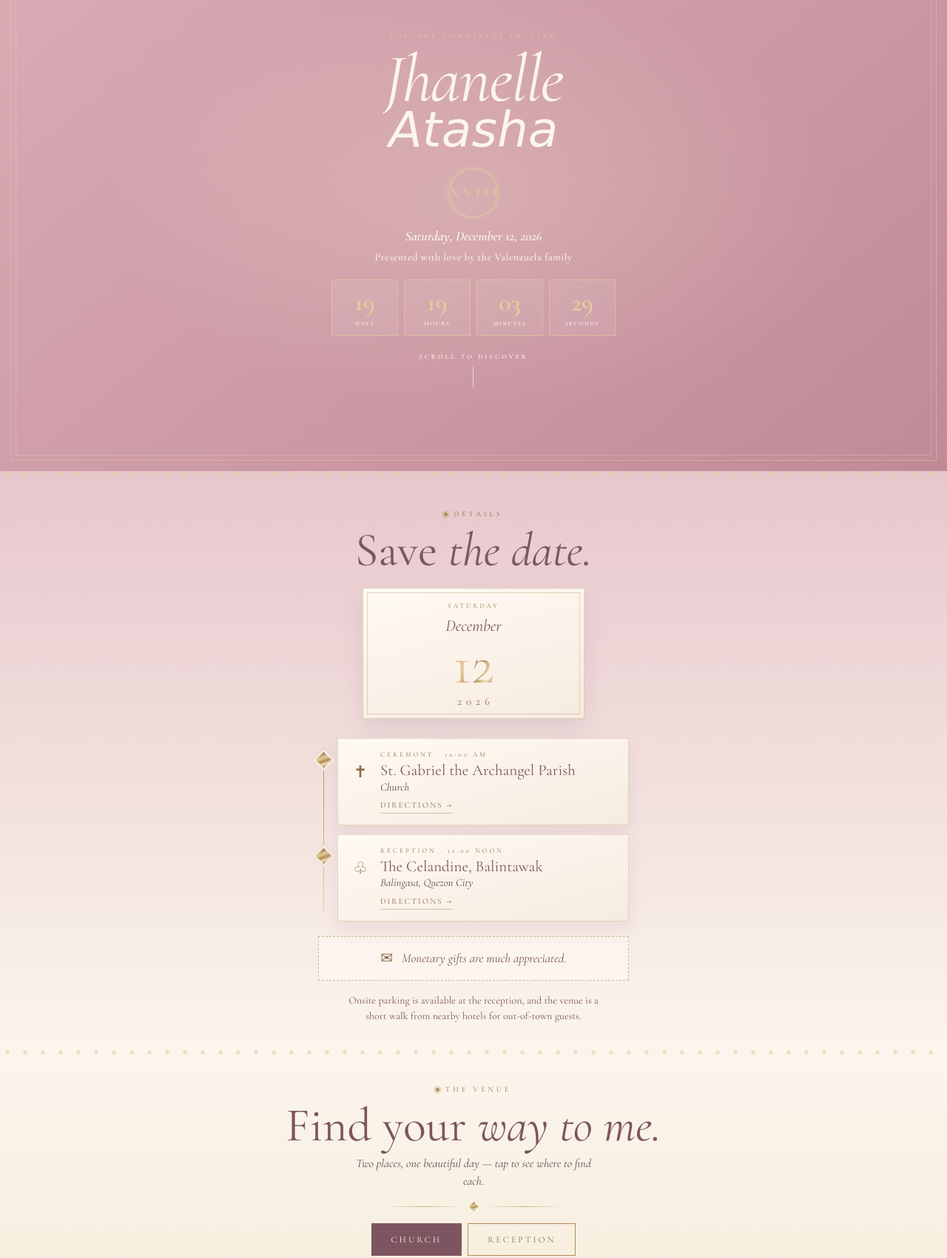
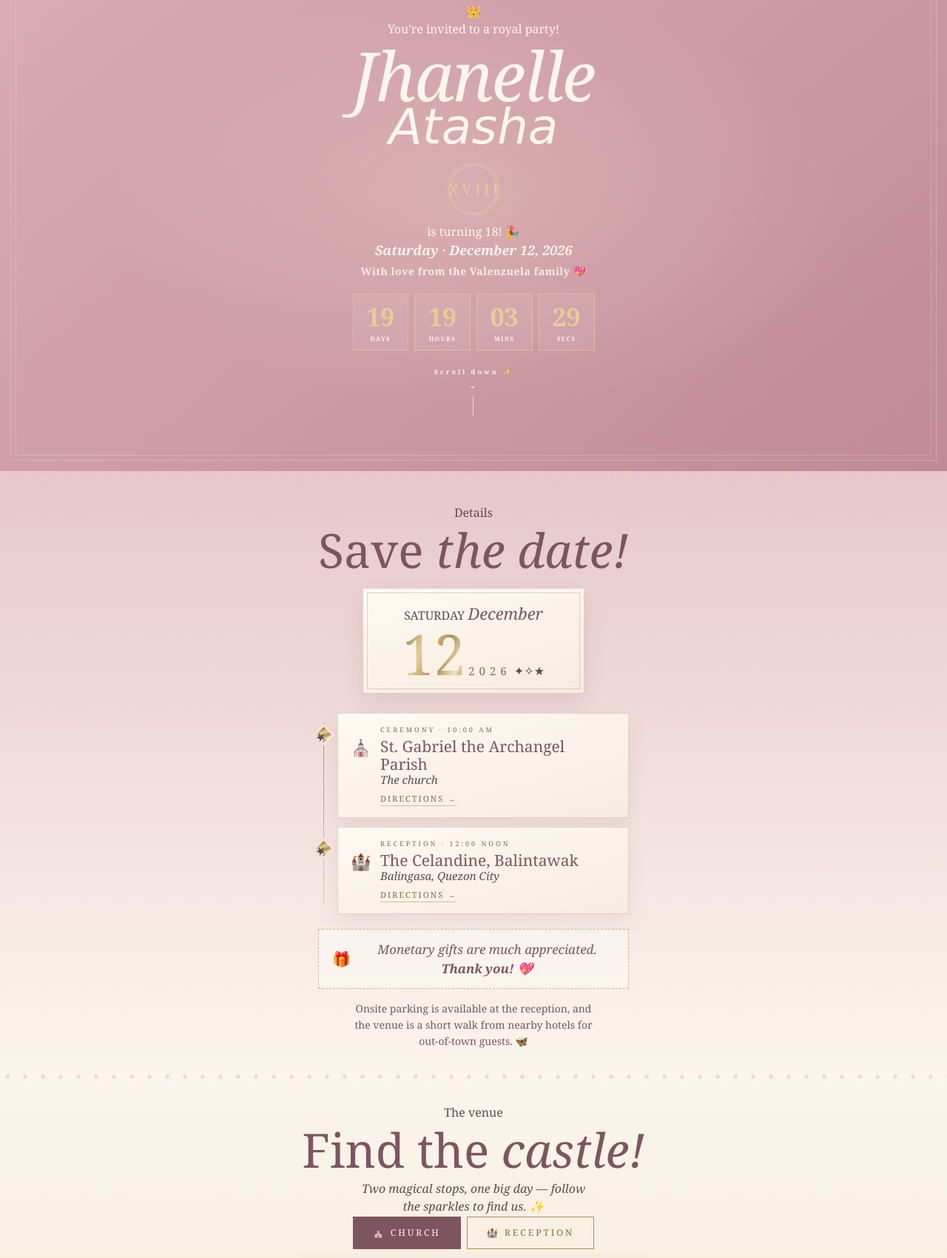
Before and after one commit to valseaaaaan-star/Hera-s-First-birthday, a plain HTML site: page index.html in a window 1280 px wide. Shown: the part 99-1800 px from the top of the page at 74% size. Drawn offline with nearby package versions, Linux system fonts and the light colour scheme; a web font is replaced by a local one.

Commit message:
Update index.html

```diff
--- a/index.html
+++ b/index.html
@@ -3,13 +3,13 @@
 <head>
 <meta charset="UTF-8">
 <meta name="viewport" content="width=device-width, initial-scale=1, viewport-fit=cover">
-<meta name="theme-color" content="#875b67">
-<meta name="description" content="Jhanelle Atasha — XVIII · December 12, 2026">
+<meta name="theme-color" content="#ff8fbf">
+<meta name="description" content="Jhanelle Atasha is turning 18! · December 12, 2026">
 <title>Jhanelle Atasha — XVIII</title>
 
 <link rel="preconnect" href="https://fonts.googleapis.com">
 <link rel="preconnect" href="https://fonts.gstatic.com" crossorigin>
-<link href="https://fonts.googleapis.com/css2?family=Cormorant+Garamond:ital,wght@0,400;0,600;1,400;1,600&family=Italianno&display=swap" rel="stylesheet">
+<link href="https://fonts.googleapis.com/css2?family=Fredoka:wght@400;500;600;700&family=Pacifico&display=swap" rel="stylesheet">
 
 <link rel="stylesheet" href="style.css">
 </head>
@@ -17,60 +17,67 @@
 <script>document.documentElement.classList.add('js');</script>
 
 <!-- ============ HERO ============ -->
-<section class="hero">
-  <p class="lbl">You are cordially invited</p>
+<section class="hero" id="hero">
+  <div class="clouds" aria-hidden="true"><span></span><span></span><span></span></div>
+  <div class="sparkles" id="sparkles" aria-hidden="true"></div>
+
+  <div class="hero-inner">
+    <div class="crown" aria-hidden="true">👑</div>
+    <p class="pill">You're invited to a royal party!</p>
+
     <h1>Jhanelle <em>Atasha</em></h1>
-  <div class="age">XVIII</div>
-  <p class="date">Saturday, December 12, 2026</p>
-  <p class="host">Presented with love by the Valenzuela family</p>
+
+    <div class="age" aria-label="Eighteen"><span>XVIII</span></div>
+    <p class="turning">is turning 18! 🎉</p>
+
+    <p class="date">Saturday · December 12, 2026</p>
+    <p class="host">With love from the Valenzuela family 💖</p>
 
     <div class="count" aria-label="Countdown">
-    <div class="cb"><b id="d">00</b><small>DAYS</small></div>
-    <div class="cb"><b id="h">00</b><small>HOURS</small></div>
-    <div class="cb"><b id="m">00</b><small>MINUTES</small></div>
-    <div class="cb"><b id="s">00</b><small>SECONDS</small></div>
+      <div class="cb c1"><b id="d">00</b><small>DAYS</small></div>
+      <div class="cb c2"><b id="h">00</b><small>HOURS</small></div>
+      <div class="cb c3"><b id="m">00</b><small>MINS</small></div>
+      <div class="cb c4"><b id="s">00</b><small>SECS</small></div>
     </div>
 
-  <div class="scrollcue">SCROLL TO DISCOVER</div>
+    <div class="scrollcue">Scroll down ✨<span>⌄</span></div>
+  </div>
 </section>
 
 <!-- ============ SAVE THE DATE ============ -->
 <section class="details">
   <div class="rv">
-    <p class="lbl">Details</p>
-    <h2>Save <i>the date.</i></h2>
+    <p class="pill pill-lilac">Details</p>
+    <h2>Save <i>the date!</i></h2>
   </div>
 
-  <!-- Big date plaque -->
   <div class="plaque rv">
-    <small>SATURDAY</small>
-    <div class="plaque-main">
+    <span class="ribbon">SATURDAY</span>
     <span class="plaque-month">December</span>
     <span class="plaque-day">12</span>
     <span class="plaque-year">2026</span>
-    </div>
+    <span class="plaque-star s1">✦</span><span class="plaque-star s2">✧</span><span class="plaque-star s3">★</span>
   </div>
 
-  <!-- Timeline -->
   <div class="timeline">
 
     <div class="tl-item rv">
-      <span class="tl-dot"></span>
-      <div class="card">
-        <span class="ic">✝</span>
+      <span class="tl-dot">★</span>
+      <div class="card card-lilac">
+        <span class="ic">⛪</span>
         <div>
           <small>CEREMONY · 10:00 AM</small>
           <h3>St. Gabriel the Archangel Parish</h3>
-          <p>Church</p>
+          <p>The church</p>
           <a class="mini" href="https://www.google.com/maps/dir/?api=1&destination=St.+Gabriel+the+Archangel+Parish+Quezon+City" target="_blank" rel="noopener">Directions →</a>
         </div>
       </div>
     </div>
 
     <div class="tl-item rv">
-      <span class="tl-dot"></span>
-      <div class="card">
-        <span class="ic">♧</span>
+      <span class="tl-dot">★</span>
+      <div class="card card-mint">
+        <span class="ic">🏰</span>
         <div>
           <small>RECEPTION · 12:00 NOON</small>
           <h3>The Celandine, Balintawak</h3>
@@ -82,22 +89,20 @@
 
   </div>
 
-  <!-- Monetary gift note -->
   <div class="gift rv">
-    <span class="gift-ic">✉</span>
-    <p>Monetary gifts are much appreciated.</p>
+    <span class="gift-ic">🎁</span>
+    <p>Monetary gifts are much appreciated. <b>Thank you!</b> 💖</p>
   </div>
 
-  <p class="foot rv">Onsite parking is available at the reception, and the venue is a short walk from nearby hotels for out-of-town guests.</p>
+  <p class="foot rv">Onsite parking is available at the reception, and the venue is a short walk from nearby hotels for out-of-town guests. 🦋</p>
 </section>
 
 <!-- ============ VENUE ============ -->
 <section class="venue">
   <div class="rv">
-    <p class="lbl">The venue</p>
-    <h2>Find your <i>way to me.</i></h2>
-    <p class="vcopy">Two places, one beautiful day — tap to see where to find each.</p>
-    <div class="div"><span></span><i></i><span></span></div>
+    <p class="pill pill-sky">The venue</p>
+    <h2>Find the <i>castle!</i></h2>
+    <p class="vcopy">Two magical stops, one big day — follow the sparkles to find us. ✨</p>
   </div>
 
   <div class="tabs rv" role="tablist">
@@ -105,12 +110,12 @@
       data-title="St. Gabriel the Archangel Parish"
       data-sub="Ceremony · 10:00 AM"
       data-src="https://www.google.com/maps?q=St.+Gabriel+the+Archangel+Parish+Quezon+City&output=embed"
-      data-dir="https://www.google.com/maps/dir/?api=1&destination=St.+Gabriel+the+Archangel+Parish+Quezon+City">Church</button>
+      data-dir="https://www.google.com/maps/dir/?api=1&destination=St.+Gabriel+the+Archangel+Parish+Quezon+City">⛪ Church</button>
     <button class="tab" role="tab" aria-selected="false"
       data-title="The Celandine Balintawak"
       data-sub="Reception · 12:00 Noon"
       data-src="https://www.google.com/maps?q=The+Celandine+Balintawak,+Brgy.+A.+Bonifacio+Ave,+Balingasa,+Quezon+City,+Metro+Manila&output=embed"
-      data-dir="https://www.google.com/maps/dir/?api=1&destination=The+Celandine+Balintawak%2C+Brgy.+A.+Bonifacio+Ave%2C+Balingasa%2C+Quezon+City%2C+Metro+Manila">Reception</button>
+      data-dir="https://www.google.com/maps/dir/?api=1&destination=The+Celandine+Balintawak%2C+Brgy.+A.+Bonifacio+Ave%2C+Balingasa%2C+Quezon+City%2C+Metro+Manila">🏰 Reception</button>
   </div>
 
   <div class="frame rv">
@@ -124,8 +129,10 @@
   <div class="vcard rv">
     <small id="v-sub">Ceremony · 10:00 AM</small>
     <h3 id="v-title">St. Gabriel the Archangel Parish</h3>
-    <a class="btn" id="v-dir" href="https://www.google.com/maps/dir/?api=1&destination=St.+Gabriel+the+Archangel+Parish+Quezon+City" target="_blank" rel="noopener">GET DIRECTIONS <span>→</span></a>
+    <a class="btn" id="v-dir" href="https://www.google.com/maps/dir/?api=1&destination=St.+Gabriel+the+Archangel+Parish+Quezon+City" target="_blank" rel="noopener">Get directions <span>→</span></a>
   </div>
+
+  <p class="bye rv">See you there, my royal guest! 👑💕</p>
 </section>
 
 <script src="script.js"></script>
```
Lines whose indentation alone changed are shown as unchanged.
